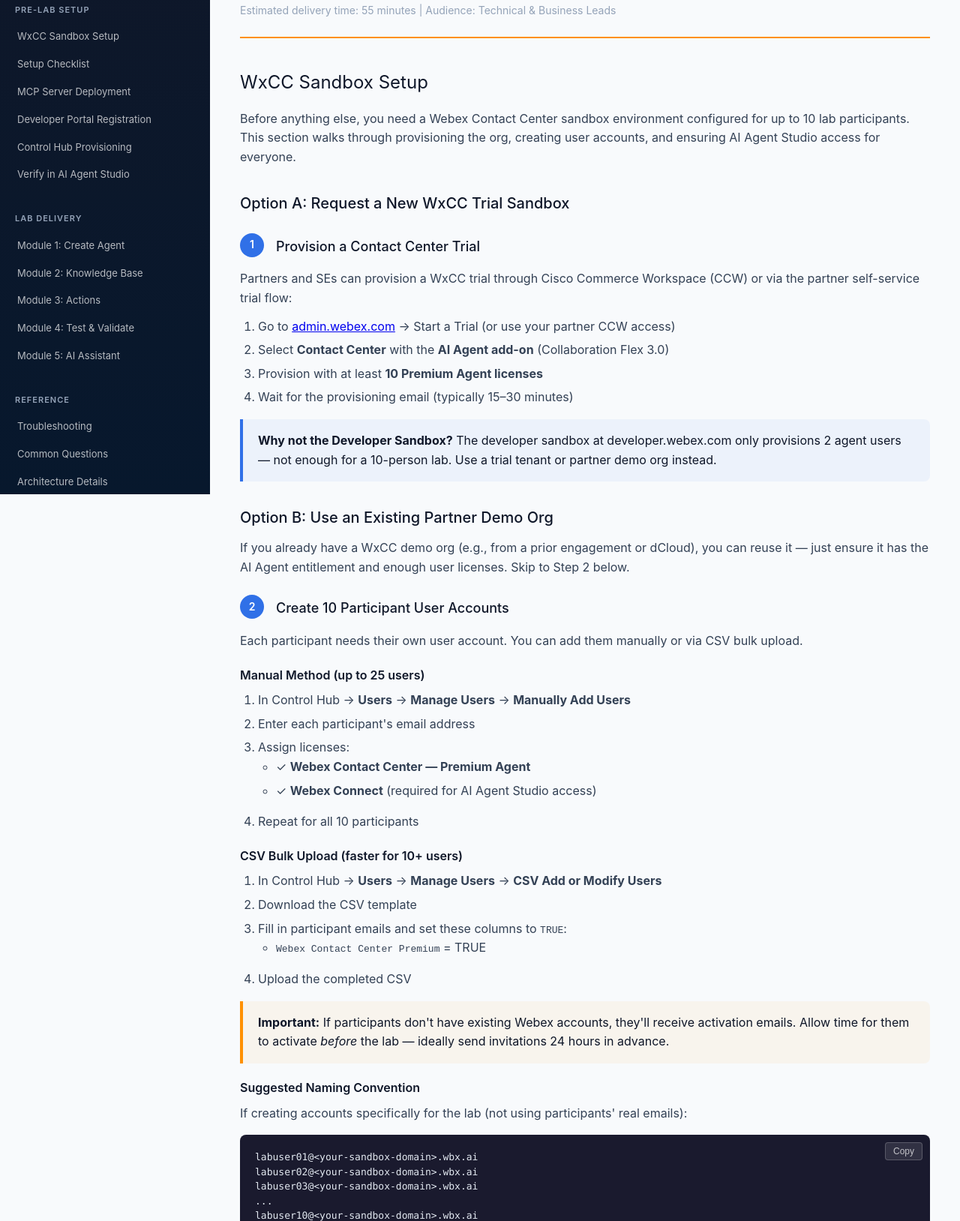
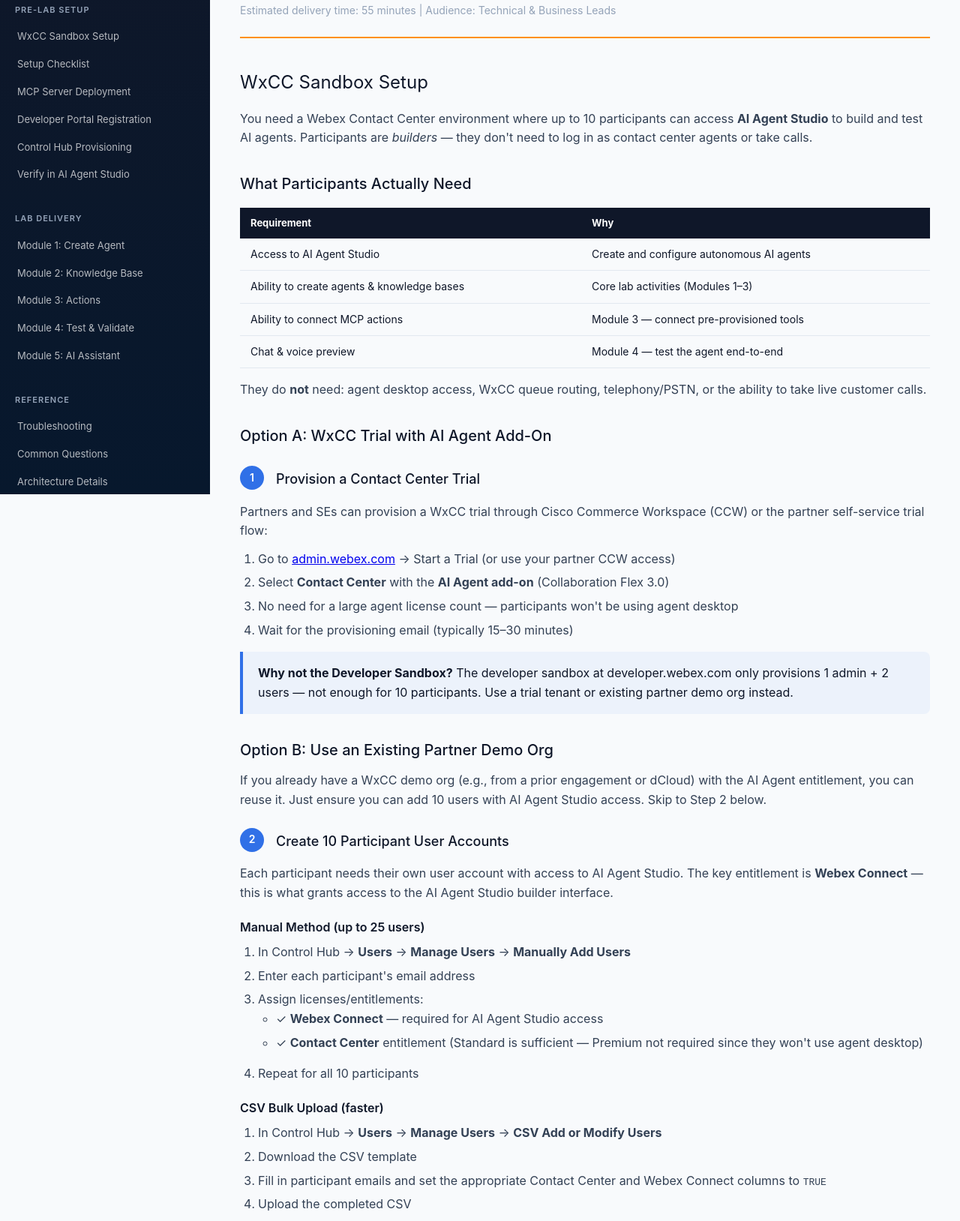
Before and after one commit to villarrealed/farmers-webex-ai-lab-guide, a plain HTML site: page instructor-guide.html in a window 1280 px wide. Shown: the part 141-1769 px from the top of the page at 75% size. Drawn offline with Linux system fonts and the light colour scheme.

Commit message:
Rewrite WxCC sandbox section: participants are builders, not agents
Clarified that participants only need AI Agent Studio access to create
and test agents — not Premium Agent licenses for desktop login. Key
entitlement is Webex Connect + basic Contact Center access.

```diff
--- a/instructor-guide.html
+++ b/instructor-guide.html
@@ -393,65 +393,75 @@
 
         <section id="wxcc-sandbox">
             <h2>WxCC Sandbox Setup</h2>
-            <p>Before anything else, you need a Webex Contact Center sandbox environment configured for up to 10 lab participants. This section walks through provisioning the org, creating user accounts, and ensuring AI Agent Studio access for everyone.</p>
+            <p>You need a Webex Contact Center environment where up to 10 participants can access <strong>AI Agent Studio</strong> to build and test AI agents. Participants are <em>builders</em> — they don't need to log in as contact center agents or take calls.</p>
 
-            <h3>Option A: Request a New WxCC Trial Sandbox</h3>
+            <h3>What Participants Actually Need</h3>
+            <table>
+                <thead>
+                    <tr><th>Requirement</th><th>Why</th></tr>
+                </thead>
+                <tbody>
+                    <tr><td>Access to AI Agent Studio</td><td>Create and configure autonomous AI agents</td></tr>
+                    <tr><td>Ability to create agents &amp; knowledge bases</td><td>Core lab activities (Modules 1–3)</td></tr>
+                    <tr><td>Ability to connect MCP actions</td><td>Module 3 — connect pre-provisioned tools</td></tr>
+                    <tr><td>Chat &amp; voice preview</td><td>Module 4 — test the agent end-to-end</td></tr>
+                </tbody>
+            </table>
+            <p>They do <strong>not</strong> need: agent desktop access, WxCC queue routing, telephony/PSTN, or the ability to take live customer calls.</p>
+
+            <h3>Option A: WxCC Trial with AI Agent Add-On</h3>
             <div class="step-indicator">
                 <div class="step-number">1</div>
                 <div class="step-title">Provision a Contact Center Trial</div>
             </div>
-            <p>Partners and SEs can provision a WxCC trial through Cisco Commerce Workspace (CCW) or via the partner self-service trial flow:</p>
+            <p>Partners and SEs can provision a WxCC trial through Cisco Commerce Workspace (CCW) or the partner self-service trial flow:</p>
             <ol>
                 <li>Go to <a href="https://admin.webex.com" target="_blank">admin.webex.com</a> → Start a Trial (or use your partner CCW access)</li>
                 <li>Select <strong>Contact Center</strong> with the <strong>AI Agent add-on</strong> (Collaboration Flex 3.0)</li>
-                <li>Provision with at least <strong>10 Premium Agent licenses</strong></li>
+                <li>No need for a large agent license count — participants won't be using agent desktop</li>
                 <li>Wait for the provisioning email (typically 15–30 minutes)</li>
             </ol>
 
             <div class="info-box">
-                <strong>Why not the Developer Sandbox?</strong> The developer sandbox at developer.webex.com only provisions 2 agent users — not enough for a 10-person lab. Use a trial tenant or partner demo org instead.
+                <strong>Why not the Developer Sandbox?</strong> The developer sandbox at developer.webex.com only provisions 1 admin + 2 users — not enough for 10 participants. Use a trial tenant or existing partner demo org instead.
             </div>
 
             <h3>Option B: Use an Existing Partner Demo Org</h3>
-            <p>If you already have a WxCC demo org (e.g., from a prior engagement or dCloud), you can reuse it — just ensure it has the AI Agent entitlement and enough user licenses. Skip to Step 2 below.</p>
+            <p>If you already have a WxCC demo org (e.g., from a prior engagement or dCloud) with the AI Agent entitlement, you can reuse it. Just ensure you can add 10 users with AI Agent Studio access. Skip to Step 2 below.</p>
 
             <div class="step-indicator">
                 <div class="step-number">2</div>
                 <div class="step-title">Create 10 Participant User Accounts</div>
             </div>
-            <p>Each participant needs their own user account. You can add them manually or via CSV bulk upload.</p>
+            <p>Each participant needs their own user account with access to AI Agent Studio. The key entitlement is <strong>Webex Connect</strong> — this is what grants access to the AI Agent Studio builder interface.</p>
 
             <h4>Manual Method (up to 25 users)</h4>
             <ol>
                 <li>In Control Hub → <strong>Users</strong> → <strong>Manage Users</strong> → <strong>Manually Add Users</strong></li>
                 <li>Enter each participant's email address</li>
-                <li>Assign licenses:
+                <li>Assign licenses/entitlements:
                     <ul>
-                        <li>✓ <strong>Webex Contact Center — Premium Agent</strong></li>
-                        <li>✓ <strong>Webex Connect</strong> (required for AI Agent Studio access)</li>
+                        <li>✓ <strong>Webex Connect</strong> — required for AI Agent Studio access</li>
+                        <li>✓ <strong>Contact Center</strong> entitlement (Standard is sufficient — Premium not required since they won't use agent desktop)</li>
                     </ul>
                 </li>
                 <li>Repeat for all 10 participants</li>
             </ol>
 
-            <h4>CSV Bulk Upload (faster for 10+ users)</h4>
+            <h4>CSV Bulk Upload (faster)</h4>
             <ol>
                 <li>In Control Hub → <strong>Users</strong> → <strong>Manage Users</strong> → <strong>CSV Add or Modify Users</strong></li>
                 <li>Download the CSV template</li>
-                <li>Fill in participant emails and set these columns to <code>TRUE</code>:
-                    <ul>
-                        <li><code>Webex Contact Center Premium</code> = TRUE</li>
-                    </ul>
-                </li>
+                <li>Fill in participant emails and set the appropriate Contact Center and Webex Connect columns to <code>TRUE</code></li>
                 <li>Upload the completed CSV</li>
             </ol>
 
             <div class="info-box warning">
-                <strong>Important:</strong> If participants don't have existing Webex accounts, they'll receive activation emails. Allow time for them to activate <em>before</em> the lab — ideally send invitations 24 hours in advance.
+                <strong>Important:</strong> If participants don't have existing Webex accounts, they'll receive activation emails. Allow time for them to activate <em>before</em> the lab — ideally send invitations 24–48 hours in advance.
             </div>
 
             <h4>Suggested Naming Convention</h4>
-            <p>If creating accounts specifically for the lab (not using participants' real emails):</p>
+            <p>If creating lab-specific accounts (not using participants' real emails):</p>
             <div class="copy-block">
                 <button class="copy-btn">Copy</button>
                 <code>labuser01@&lt;your-sandbox-domain&gt;.wbx.ai
@@ -471,7 +481,7 @@
                 <li>Click <strong>Synchronize Users</strong></li>
                 <li>Wait for sync to complete (1–2 minutes)</li>
             </ol>
-            <p>This step is critical — without it, users won't have Contact Center privileges even if licenses are assigned.</p>
+            <p>This step is critical — without it, users won't have Contact Center privileges even if licenses are assigned in Control Hub.</p>
 
             <div class="step-indicator">
                 <div class="step-number">4</div>
@@ -485,7 +495,7 @@
 
             <div class="step-indicator">
                 <div class="step-number">5</div>
-                <div class="step-title">Verify Webex Connect Access</div>
+                <div class="step-title">Verify Webex Connect Access Path</div>
             </div>
             <ol>
                 <li>In Control Hub → <strong>Services</strong> → <strong>Contact Center</strong> → <strong>Tenant Settings</strong> → <strong>Digital</strong></li>
@@ -498,22 +508,24 @@
                 <div class="step-number">6</div>
                 <div class="step-title">Test Participant Login</div>
             </div>
-            <p>Before the lab, log in as one of the participant accounts to verify the full path works:</p>
+            <p>Before the lab, log in as one of the participant accounts to verify they can access AI Agent Studio:</p>
             <ol>
                 <li>Open an incognito/private browser window</li>
                 <li>Sign in to <a href="https://admin.webex.com" target="_blank">admin.webex.com</a> with a participant account (e.g., <code>labuser01</code>)</li>
-                <li>Navigate to Services → Contact Center → Tenant Settings → Digital → Webex Connect → App Tray → Webex AI Agent</li>
+                <li>Navigate to: Services → Contact Center → AI Agent Studio access path</li>
                 <li>Confirm the participant can:
                     <ul>
                         <li>✓ Access AI Agent Studio</li>
-                        <li>✓ Create a new agent</li>
-                        <li>✓ See MCP actions available (after Control Hub provisioning is complete)</li>
+                        <li>✓ Create a new autonomous agent</li>
+                        <li>✓ Create a knowledge base</li>
+                        <li>✓ See MCP actions when browsing (after Control Hub provisioning is complete)</li>
+                        <li>✓ Use chat and voice preview to test their agent</li>
                     </ul>
                 </li>
             </ol>
 
             <div class="instructor-note">
-                Full administrators and Contact Center admins see everything by default. Participant accounts (Premium Agent role) may have restricted views. Test with an actual participant-level account to avoid surprises during the lab. If participants can't access AI Agent Studio, they likely need the Webex Connect entitlement added to their user profile.
+                Full administrators see everything by default — that's not a valid test. You <strong>must</strong> test with an actual participant-level account in incognito mode. If participants can't access AI Agent Studio, the most common fix is ensuring the <strong>Webex Connect</strong> entitlement is assigned to their user profile.
             </div>
 
             <h3>Capacity Planning for 10 Participants</h3>
@@ -522,16 +534,16 @@
                     <tr><th>Resource</th><th>Per Participant</th><th>Total (10 users)</th><th>Notes</th></tr>
                 </thead>
                 <tbody>
-                    <tr><td>WxCC Premium Agent License</td><td>1</td><td>10</td><td>Required for Contact Center access</td></tr>
-                    <tr><td>Webex Connect Seat</td><td>1</td><td>10</td><td>Required for AI Agent Studio access</td></tr>
-                    <tr><td>AI Agents Created</td><td>1–2</td><td>10–20</td><td>No hard limit per user; each builds their own</td></tr>
+                    <tr><td>Webex Connect Entitlement</td><td>1</td><td>10</td><td>Required — gates AI Agent Studio access</td></tr>
+                    <tr><td>Contact Center Entitlement</td><td>1 (Standard OK)</td><td>10</td><td>Required for org-level CC access; Premium not needed</td></tr>
+                    <tr><td>AI Agents Created</td><td>1–2</td><td>10–20</td><td>No hard limit; each participant builds their own</td></tr>
                     <tr><td>Knowledge Bases</td><td>1</td><td>10</td><td>Each participant creates their own KB</td></tr>
                     <tr><td>MCP Tool Connections</td><td>3</td><td>Shared</td><td>All participants connect to the same MCP server</td></tr>
                 </tbody>
             </table>
 
             <div class="info-box success">
-                <strong>Good news:</strong> The MCP server handles all 10 participants simultaneously — it's stateless and each request is independent. No resource contention issues.
+                <strong>Good news:</strong> The MCP server handles all 10 participants simultaneously with no issues — it's stateless and each request is independent. No contention, no shared state, no resource conflicts between participants.
             </div>
         </section>
 
@@ -540,10 +552,10 @@
             <p>Complete all items below before participants arrive. Allow 30–45 minutes for first-time setup.</p>
 
             <ul class="checklist">
-                <li>Provision WxCC sandbox with 10 Premium Agent licenses + AI Agent add-on</li>
-                <li>Create 10 participant user accounts with Webex Connect entitlement</li>
+                <li>Provision WxCC trial with AI Agent add-on (or reuse existing partner demo org)</li>
+                <li>Create 10 participant accounts with Webex Connect + Contact Center entitlements</li>
                 <li>Synchronize users in Contact Center tenant settings</li>
-                <li>Test participant login path (incognito → AI Agent Studio access confirmed)</li>
+                <li>Test participant login in incognito — confirm they can access AI Agent Studio and create agents</li>
                 <li>Deploy MCP server to Render.com — confirm <code>/health</code> returns OK</li>
                 <li>Register agentic app on developer.webex.com (name: <code>edvill_Farmers_Insurance_Tools</code>)</li>
                 <li>Provision app in Control Hub — authorize for your org</li>
```
